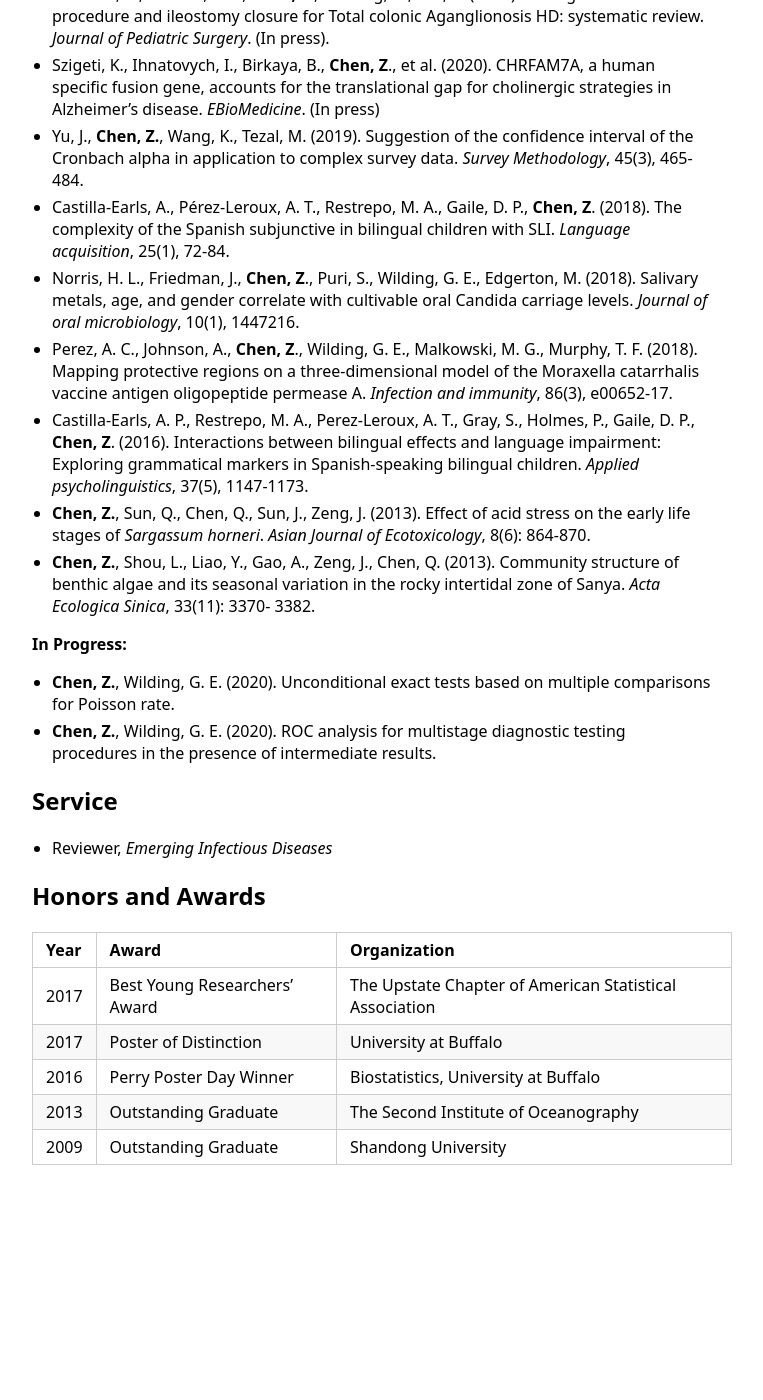
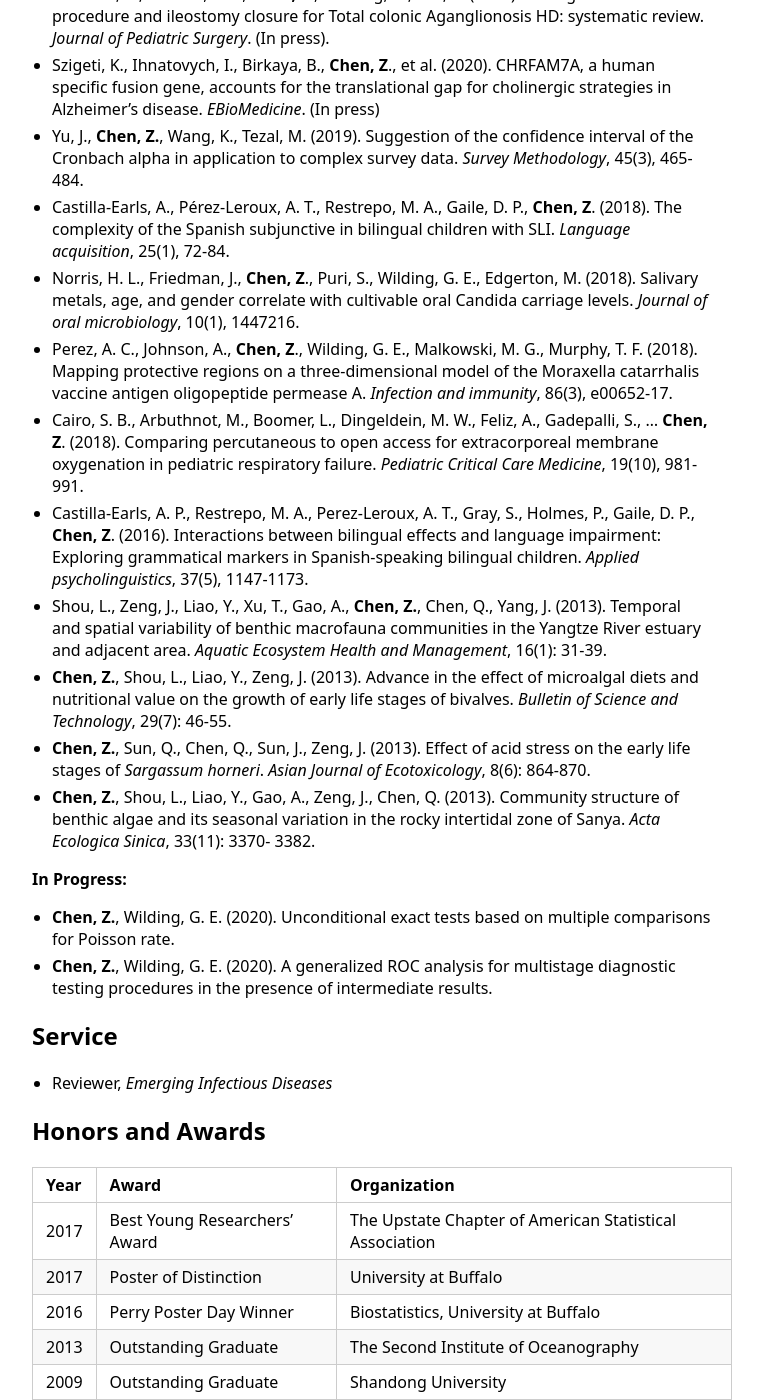
Before and after one commit to ziqiangc/ziqiangc.github.io, a Jekyll site: the page built from index.md, in a window 1280 px wide and 1400 px high, scrolled down 863 px. Shown: the whole window, without its empty margins (258-1021 px from the left). Built offline with Jekyll 4.4.1, drawn with Linux system fonts in a browser that asks for light colours; our own code applies the rules of GitHub Pages for plain Markdown files; before the commit the page ends 2028 px from its top, so only the background shows below that.

Commit message:
Update index.md

```diff
--- a/index.md
+++ b/index.md
@@ -34,13 +34,16 @@ survey data. *Survey Methodology*, 45(3), 465-484.
 - Castilla-Earls, A., Pérez-Leroux, A. T., Restrepo, M. A., Gaile, D. P., **Chen, Z**. (2018). The complexity of the Spanish subjunctive in bilingual children with SLI. *Language acquisition*, 25(1), 72-84.
 - Norris, H. L., Friedman, J., **Chen, Z**., Puri, S., Wilding, G. E., Edgerton, M. (2018). Salivary metals, age, and gender correlate with cultivable oral Candida carriage levels. *Journal of oral microbiology*, 10(1), 1447216.
 - Perez, A. C., Johnson, A., **Chen, Z**., Wilding, G. E., Malkowski, M. G., Murphy, T. F. (2018). Mapping protective regions on a three-dimensional model of the Moraxella catarrhalis vaccine antigen oligopeptide permease A. *Infection and immunity*, 86(3), e00652-17.
+- Cairo, S. B., Arbuthnot, M., Boomer, L., Dingeldein, M. W., Feliz, A., Gadepalli, S., ... **Chen, Z**. (2018). Comparing percutaneous to open access for extracorporeal membrane oxygenation in pediatric respiratory failure. *Pediatric Critical Care Medicine*, 19(10), 981-991.
 - Castilla-Earls, A. P., Restrepo, M. A., Perez-Leroux, A. T., Gray, S., Holmes, P., Gaile, D. P., **Chen, Z**. (2016). Interactions between bilingual effects and language impairment: Exploring grammatical markers in Spanish-speaking bilingual children. *Applied psycholinguistics*, 37(5), 1147-1173.
+- Shou, L., Zeng, J., Liao, Y., Xu, T., Gao, A., **Chen, Z.**, Chen, Q., Yang, J. (2013). Temporal and spatial variability of benthic macrofauna communities in the Yangtze River estuary and adjacent area. *Aquatic Ecosystem Health and Management*, 16(1): 31-39.
+- **Chen, Z.**, Shou, L., Liao, Y., Zeng, J. (2013). Advance in the effect of microalgal diets and nutritional value on the growth of early life stages of bivalves. *Bulletin of Science and Technology*, 29(7): 46-55.
 - **Chen, Z.**, Sun, Q., Chen, Q., Sun, J., Zeng, J. (2013). Effect of acid stress on the early life stages of *Sargassum horneri*. *Asian Journal of Ecotoxicology*, 8(6): 864-870.
 - **Chen, Z.**, Shou, L., Liao, Y., Gao, A., Zeng, J., Chen, Q. (2013). Community structure of benthic algae and its seasonal variation in the rocky intertidal zone of Sanya. *Acta Ecologica Sinica*, 33(11): 3370- 3382.
 
 <span>**In Progress:**</span>
 - **Chen, Z.**, Wilding, G. E. (2020). Unconditional exact tests based on multiple comparisons for Poisson rate.
-- **Chen, Z.**, Wilding, G. E. (2020). ROC analysis for multistage diagnostic testing procedures in the presence of intermediate results.
+- **Chen, Z.**, Wilding, G. E. (2020). A generalized ROC analysis for multistage diagnostic testing procedures in the presence of intermediate results.
 
 ## Service
 - Reviewer, *Emerging Infectious Diseases*
```
